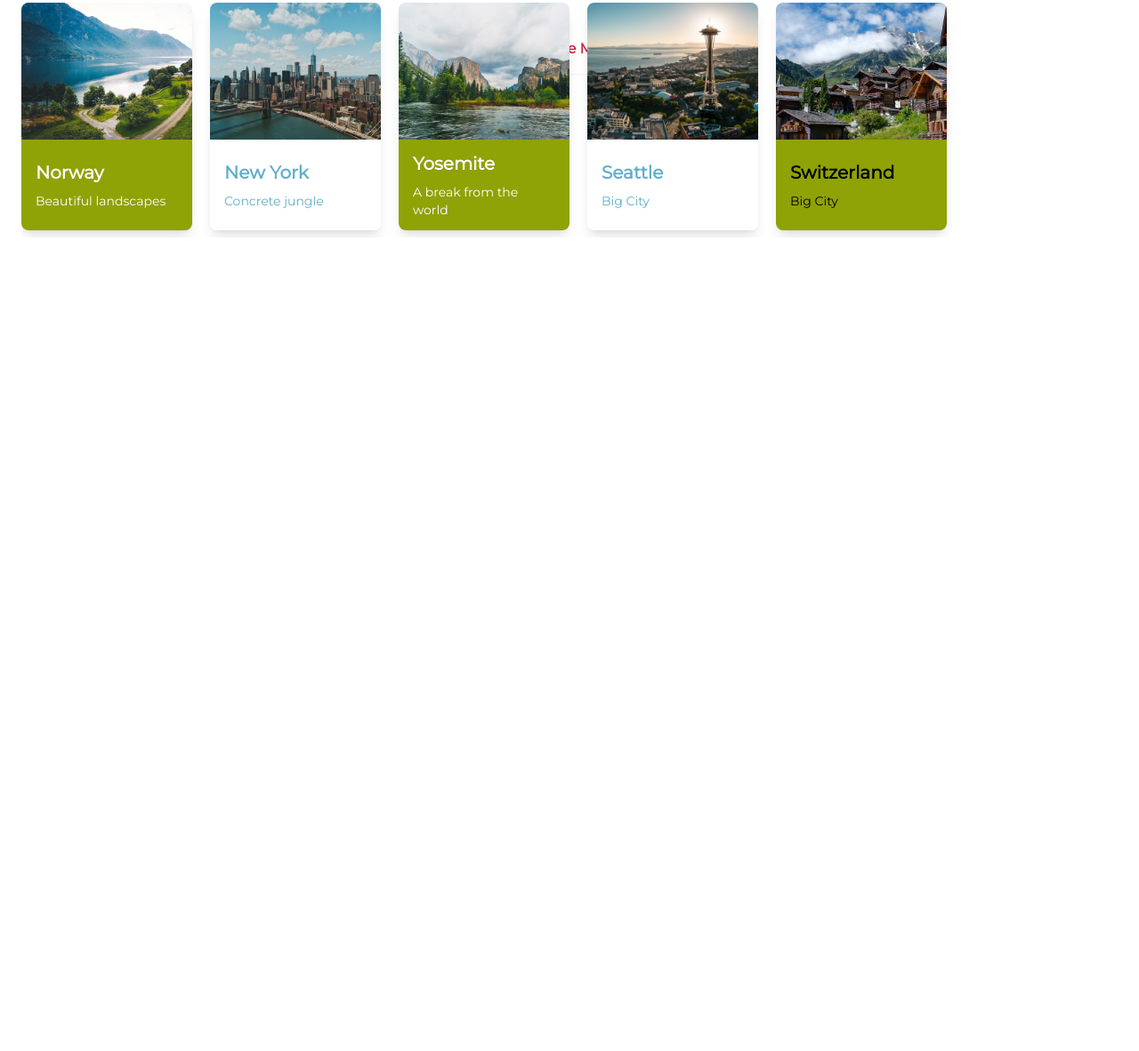
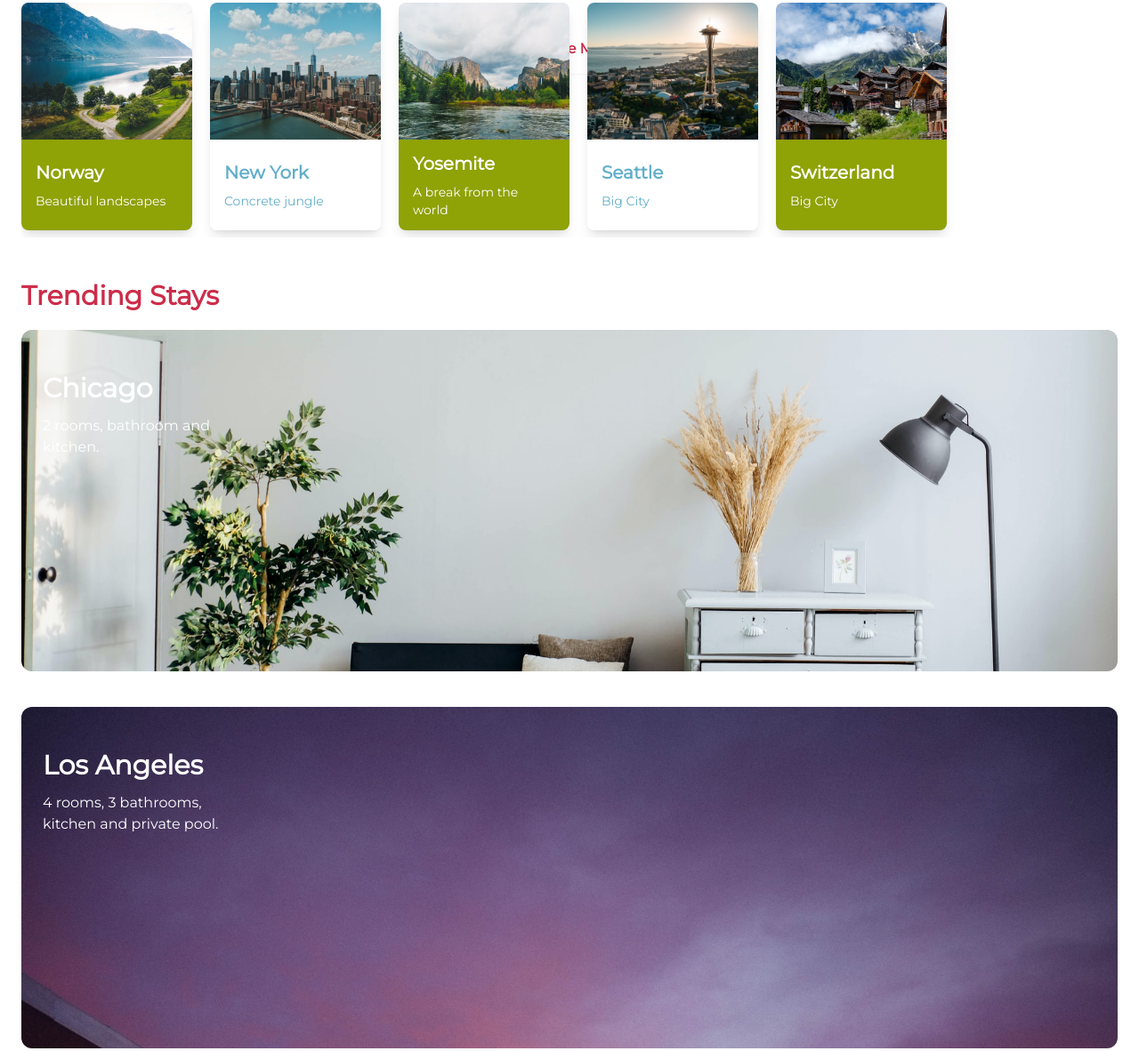
Before and after one commit to ssamusr/Travel-Landing-Tailwind, a website built with Vite: page index.html in a window 1280 px wide. Shown: the part 405-1587 px from the top of the page at 89% size. Before the commit the page ends 936 px from the top, so only its background shows below. Built offline with nearby package versions, Linux system fonts and the light colour scheme.

Commit message:
Finished tranding stays section

```diff
--- a/index.html
+++ b/index.html
@@ -39,7 +39,7 @@
           <div class="Card">
             <div class="Card-img bg-norway"></div>
             <div class="Card-text-container bg-secondary">
-              <p class="Card-tittle text-white">Norway</p>
+              <p class="Card-title text-white">Norway</p>
               <p class="Card-text text-white">Beautiful landscapes</p>
             </div>
           </div>
@@ -47,7 +47,7 @@
           <div class="Card">
             <div class="Card-img bg-new_york"></div>
             <div class="Card-text-container bg-white">
-              <p class="Card-tittle text-terciary">New York</p>
+              <p class="Card-title text-terciary">New York</p>
               <p class="Card-text text-terciary">Concrete jungle</p>
             </div>
           </div>
@@ -55,7 +55,7 @@
           <div class="Card">
             <div class="Card-img bg-yosemite"></div>
             <div class="Card-text-container bg-secondary">
-              <p class="Card-tittle text-white">Yosemite</p>
+              <p class="Card-title text-white">Yosemite</p>
               <p class="Card-text text-white">A break from the world</p>
             </div>
           </div>
@@ -63,7 +63,7 @@
           <div class="Card">
             <div class="Card-img bg-seattle"></div>
             <div class="Card-text-container bg-white">
-              <p class="Card-tittle text-terciary">Seattle</p>
+              <p class="Card-title text-terciary">Seattle</p>
               <p class="Card-text text-terciary">Big City</p>
             </div>
           </div>
@@ -71,15 +71,39 @@
           <div class="Card">
             <div class="Card-img bg-switzerland"></div>
             <div class="Card-text-container bg-secondary">
-              <p class="Card-tittle">Switzerland</p>
-              <p class="Card-text">Big City</p>
+              <p class="Card-title text-white">Switzerland</p>
+              <p class="Card-text text-white">Big City</p>
             </div>
           </div>
         </div>
       </div>
 
-      <div id="rentas_destacadas">
-        <div class="w-60 h-60"></div>
+      <div id="trending-stays" class="w-full h-full p-6">
+        <p class="text-3xl font-semibold text-primary mb-5">Trending Stays</p>
+
+        <div class="flex flex-col gap-10">
+          <div class="Card-stays bg-chicago bg-right">
+            <p class="Card-stays-title">Chicago</p>
+            <p class="Card-stays-text">2 rooms, bathroom and kitchen.</p>
+          </div>
+
+          <div class="Card-stays bg-LA">
+            <p class="Card-stays-title">Los Angeles</p>
+            <p class="Card-stays-text">4 rooms, 3 bathrooms, kitchen and private pool.</p>
+          </div>
+
+          <div class="Card-stays bg-miami">
+            <p class="Card-stays-title">Miami</p>
+            <p class="Card-stays-text">4 rooms, 2 bathrooms, kitchen and amazing sea view.</p>
+          </div>
+
+          <div class="Card-stays bg-bali">
+            <p class="Card-stays-title">Bali</p>
+            <p class="Card-stays-text">2 rooms, 2 bathrooms, kitchen and private pool.</p>
+          </div>
+        </div>
+
+
       </div>
     </section>
     <footer></footer>
--- a/style.css
+++ b/style.css
@@ -14,10 +14,22 @@
     @apply w-full h-2/5 rounded-b-lg flex flex-col justify-center gap-2 p-4;
 }
 
-.Card-tittle {
+.Card-title {
     @apply font-bold text-xl;
 }
 
 .Card-text {
     @apply text-sm;
 }
+
+.Card-stays {
+    @apply w-full h-96 bg-cover bg-no-repeat rounded-xl;
+}
+
+.Card-stays-title {
+    @apply text-3xl font-bold px-6 pt-12 pb-3 text-white;
+}
+
+.Card-stays-text {
+    @apply w-64 text-base px-6 text-white;
+}
```
